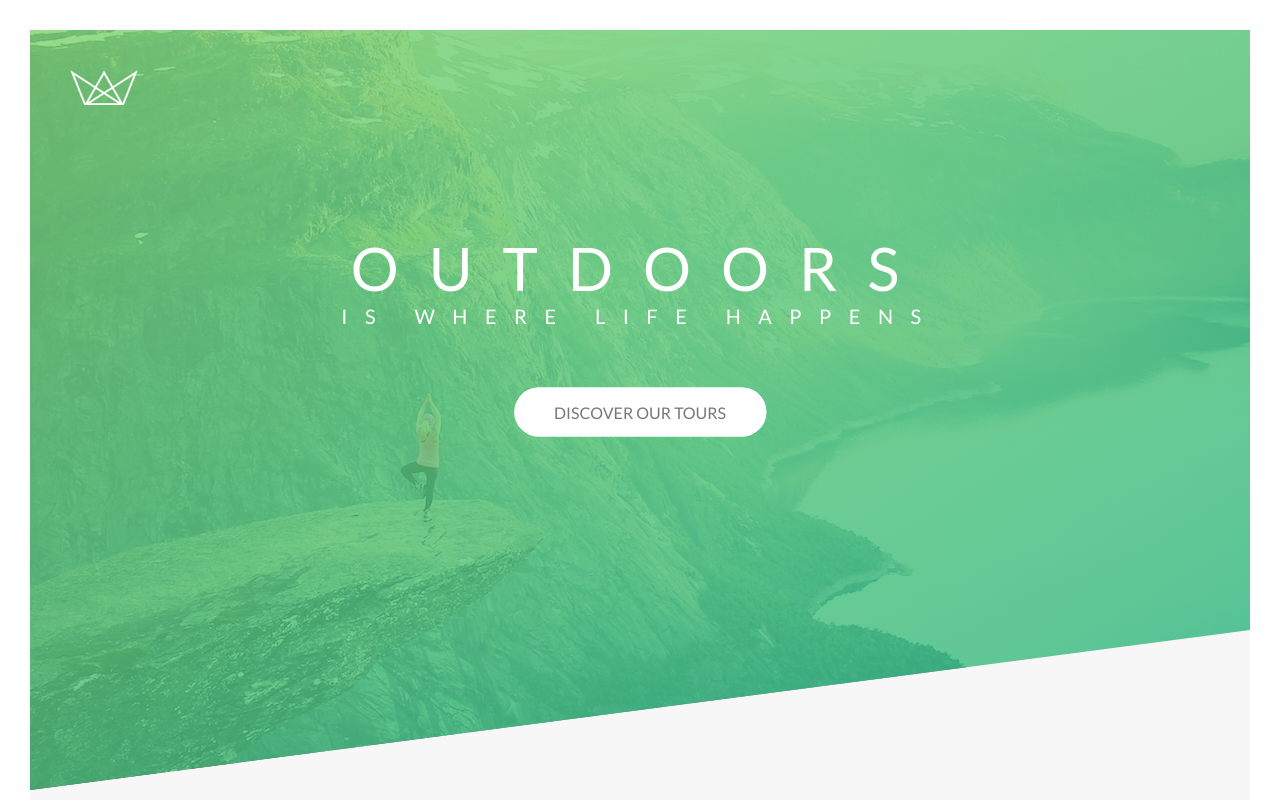
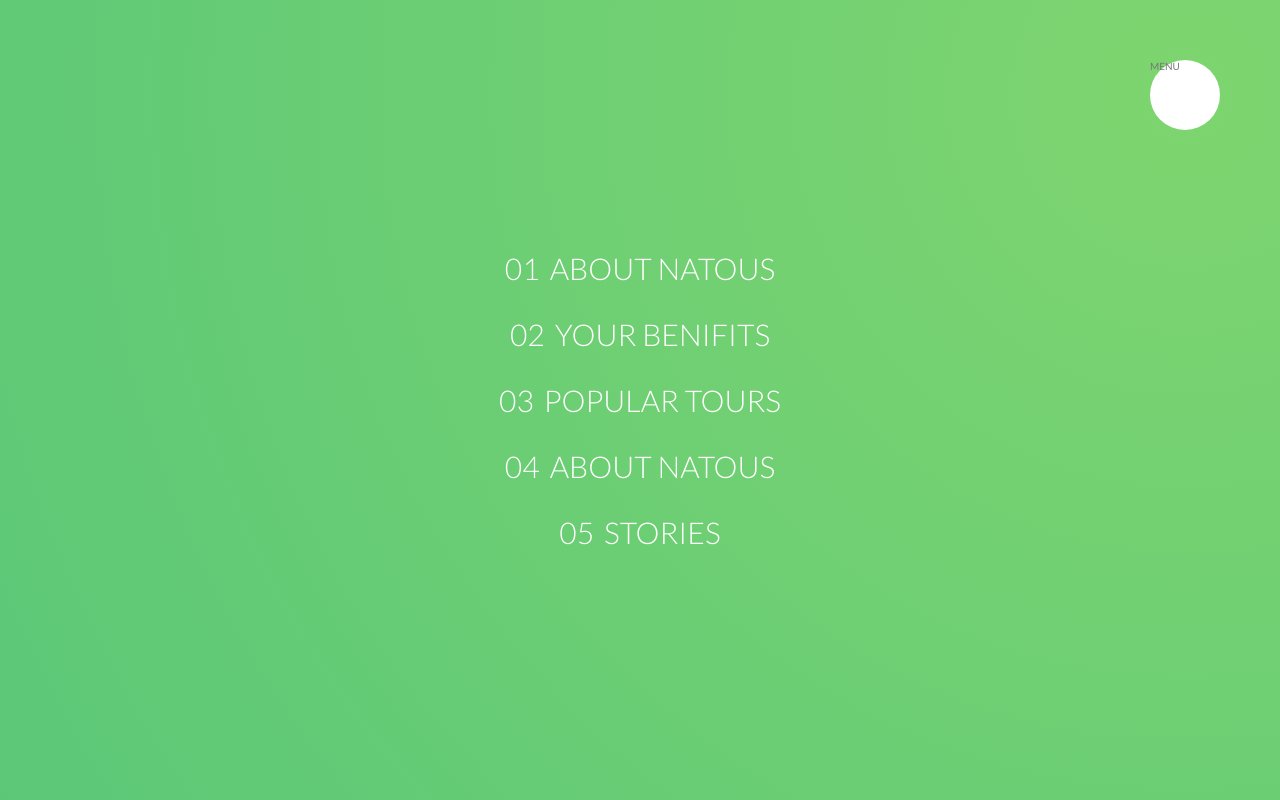
Before and after one commit to MennaRamadan/Natours, a website: page index.html in a window 1280 px wide. Shown: the top 800 px of the page. Drawn offline with Linux system fonts and the light colour scheme.

Commit message:
navigation

```diff
--- a/index.html
+++ b/index.html
@@ -13,6 +13,21 @@
         <title>Natours | Exciting tours for adventurous people</title>
     </head>
     <body>
+        <div class="navigation">
+            <input type="checkbox" class="navigation__checkbox" id="nav-toggle">
+            <label for="nav-toggle" class="navigation__button">MENU</label>
+            <div class="navigation__background">&nbsp;</div>
+            <nav class="navigation__nav">
+                <ul class="navigation__list">
+                    <li class="navigation__item"><a href="" class="navigation__link"><span>01</span>About Natous</a></li>
+                    <li class="navigation__item"><a href="" class="navigation__link"><span>02</span>Your benifits</a></li>
+                    <li class="navigation__item"><a href="" class="navigation__link"><span>03</span>popular tours</a></li>
+                    <li class="navigation__item"><a href="" class="navigation__link"><span>04</span>About Natous</a></li>
+                    <li class="navigation__item"><a href="" class="navigation__link"><span>05</span>Stories</a></li>
+                </ul>
+            </nav>
+        </div>
+
         <header class="header">
             <div class="header__logo-box">
                 <img class="header__logo" src="img/logo-white.png" alt="logo" />
--- /dev/null
+++ b/sass/layouts/_navigation.scss
@@ -0,0 +1,79 @@
+.navigation{
+
+    &__checkbox{
+        display: none;
+    }
+
+    &__button{
+        background-color: $color-white;
+        height: 7rem;
+        width: 7rem;
+        position: fixed;
+        top: 6rem;
+        right: 6rem;
+        z-index: 2000;
+        border-radius: 50%;
+    }
+
+    &__background{
+        height: 6rem;
+        width: 6rem;
+        border-radius: 50%;
+        position: fixed;
+        top: 6.5rem;
+        right: 6.5rem;
+        background-image: radial-gradient($color-primary-light, $color-primary-dark);
+        z-index: 1000;
+
+        transform: scale(80);
+    }
+
+    &__nav{
+        height: 100vh;
+        width: 100%;
+        position: fixed;
+        top: 0;
+        right: 0;
+        z-index: 1500;
+    }
+
+    &__list{
+        position: absolute;
+        top: 50%;
+        left: 50%;
+        transform: translate(-50%, -50%);
+        list-style: none;
+        text-align: center;
+    }
+
+    &__item{
+        margin: 1rem;
+    }
+
+    &__link{
+        &:link, &:visited{
+            display: inline-block;
+            font-size: 3rem;
+            font-weight: 300;
+            padding: 1rem 2rem;
+            color: $color-white;
+            text-decoration: none;
+            text-transform: uppercase;
+            background-image: linear-gradient(120deg, transparent 0%, transparent 50%, $color-white 50%);
+            background-size: 220%;
+            transition: all .2s;
+
+            span{
+                margin-right: 1rem;
+                display: inline-block;
+            }
+        }
+
+        &:hover{
+            background-position: 100%;
+            color: $color-primary;
+            transform: translateX(1rem);
+        }
+
+    }
+}
--- a/sass/main.scss
+++ b/sass/main.scss
@@ -18,5 +18,6 @@
 @import "layouts/grid";
 @import "layouts/header";
 @import "layouts/footer";
+@import "layouts/navigation";
 
 @import "pages/home";
```
Also changed, not shown: css/style.css.
